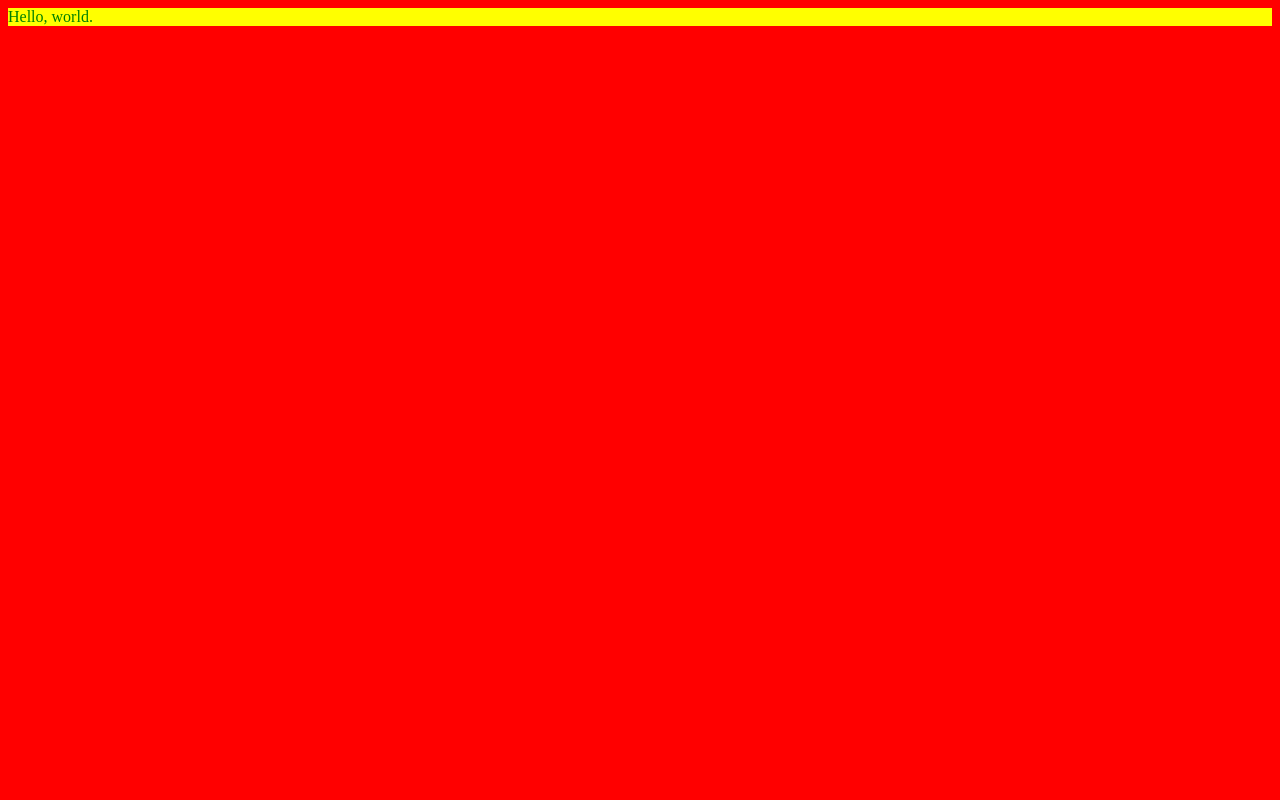
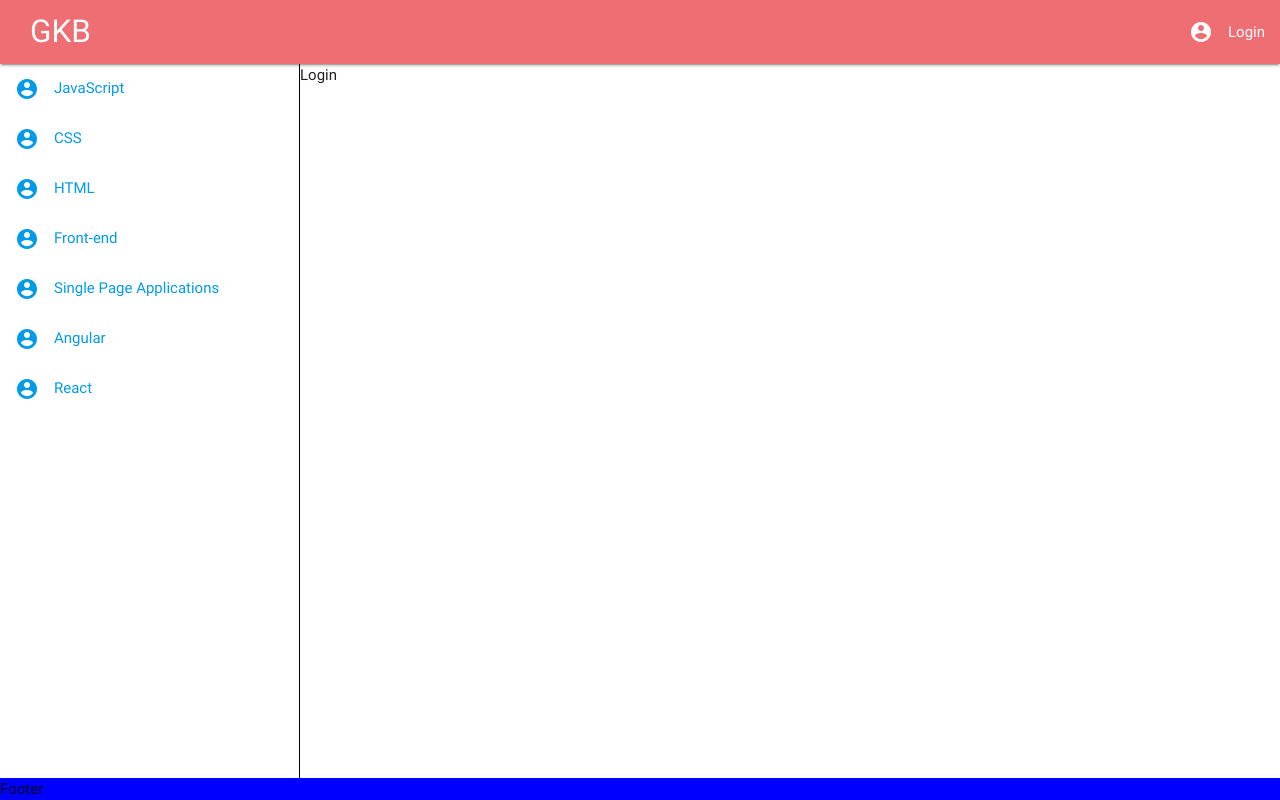
Before and after one commit to UHanczar/book_library_app, a React app: page /login in a window 1280 px wide. Built offline with nearby package versions, Linux system fonts and the light colour scheme.

Commit message:
Adding_redux

```diff
--- /dev/null
+++ b/src/actions/bookListActions.js
@@ -0,0 +1,6 @@
+import { FETCH_BOOK_LIST } from './types';
+
+export const fetchBookList = () => ({
+  type: FETCH_BOOK_LIST,
+  payload: ['book1', 'book2']
+});
--- /dev/null
+++ b/src/actions/types.js
@@ -0,0 +1 @@
+export const FETCH_BOOK_LIST = 'FETCH_BOOK_LIST';
--- /dev/null
+++ b/src/components/App.js
@@ -0,0 +1,17 @@
+import React from 'react';
+
+import './app.scss';
+
+import Header from './Header/Header';
+import Main from './Main/Main';
+import Footer from './Footer/Footer';
+
+const App = () => (
+  <div className='app__container'>
+    <Header />
+    <Main />
+    <Footer />
+  </div>
+);
+
+export default App;
--- /dev/null
+++ b/src/components/Footer/Footer.js
@@ -0,0 +1,9 @@
+import React from 'react';
+
+import './footer.scss';
+
+const Footer = () => (
+  <div className='footer_container'>Footer</div>
+);
+
+export default Footer;
--- /dev/null
+++ b/src/components/Footer/footer.scss
@@ -0,0 +1,4 @@
+.footer_container {
+  background-color: blue;
+  height: auto;
+}
--- /dev/null
+++ b/src/components/Header/Header.js
@@ -0,0 +1,28 @@
+import React from 'react';
+import { Link } from 'react-router-dom'
+
+import './header.scss';
+
+const Header = () => (
+  <div className='header__container'>
+    <nav>
+      <div className='nav-wrapper'>
+        <Link to='/' className='brand-logo'>
+          GKB
+        </Link>
+        <ul className='right'>
+          <li>
+            <Link to='/login'>
+              <i className='material-icons left'>
+                account_circle
+              </i>
+              Login
+            </Link>
+          </li>
+        </ul>
+      </div>
+    </nav>
+  </div>
+);
+
+  export default Header;
--- /dev/null
+++ b/src/components/Header/header.scss
@@ -0,0 +1,10 @@
+.header__container {
+  height: auto;
+
+  .brand-logo {
+    margin-left: 30px;
+    @media only screen and (max-width: 992px) {
+      left: 0;
+    }
+  }
+}
--- /dev/null
+++ b/src/components/Login/Login.js
@@ -0,0 +1,7 @@
+import React from 'react';
+
+const Login = () => (
+  <div>Login</div>
+);
+
+export default Login;
--- /dev/null
+++ b/src/components/Main/Main.js
@@ -0,0 +1,26 @@
+import React, { Component } from 'react';
+import { Route, Switch, Link } from 'react-router-dom';
+
+import './main.scss';
+
+import SideBar from '../Sidebar/Sidebar';
+import Login from '../Login/Login';
+
+class Main extends Component {
+
+  render() {
+    return (
+      <div className='main__container'>
+        <SideBar />
+        <div>
+          <Switch>
+            <Route exact path='/' component={() => (<div>Main</div>)} />
+            <Route exact path='/login' component={Login} />
+          </Switch>
+        </div>
+      </div>
+    );
+  }
+}
+
+export default Main;
--- /dev/null
+++ b/src/components/Main/main.scss
@@ -0,0 +1,6 @@
+.main__container {
+  display: flex;
+  flex: 1;
+  justify-content: flex-start;
+  align-items: stretch;
+}
--- /dev/null
+++ b/src/components/Sidebar/Sidebar.js
@@ -0,0 +1,53 @@
+import React from 'react';
+import { Link } from 'react-router-dom';
+
+import './sidebar.scss';
+
+import SidebarItem from '../SidebarItem/SidebarItem';
+
+const fakeCategories = [
+  {
+    categoryName: 'JavaScript',
+    categoryImg: 'account_circle'
+  },
+  {
+    categoryName: 'CSS',
+    categoryImg: 'account_circle'
+  },
+  {
+    categoryName: 'HTML',
+    categoryImg: 'account_circle'
+  },
+  {
+    categoryName: 'Front-end',
+    categoryImg: 'account_circle'
+  },
+  {
+    categoryName: 'Single Page Applications',
+    categoryImg: 'account_circle'
+  },
+  {
+    categoryName: 'Angular',
+    categoryImg: 'account_circle'
+  },
+  {
+    categoryName: 'React',
+    categoryImg: 'account_circle'
+  }
+];
+
+const SideBar = () => (
+  <div className='sidebar__container'>
+    <ul className='sidenav sidenav__custom'>
+      {fakeCategories.map(category => (
+        <SidebarItem
+          key={category.categoryName}
+          name={category.categoryName}
+          img={category.categoryImg}
+        />
+      ))}
+    </ul>
+  </div>
+);
+
+export default SideBar;
--- /dev/null
+++ b/src/components/Sidebar/sidebar.scss
@@ -0,0 +1,29 @@
+.sidebar__container {
+  display: none;
+
+  @media only screen and (min-width: 768px) {
+    display: flex;
+    width: 300px;
+    overflow-y: auto;
+    border-right: 1px solid black;
+
+    .sidenav.sidenav__custom {
+      margin-top: 0;
+      width: 100%;
+
+      .sidenav__custom-item {
+        display: flex;
+        justify-content: flex-start;
+        align-items: center;
+        width: 100%;
+        height: 50px;
+        padding: 5px 15px;
+        cursor: pointer;
+
+        &:hover {
+          background-color: #EEEBEB;
+        }
+      }
+    }
+  }
+}
--- /dev/null
+++ b/src/components/SidebarItem/SidebarItem.js
@@ -0,0 +1,21 @@
+import React from 'react';
+import PropTypes from 'prop-types';
+import { Link } from 'react-router-dom';
+
+const SidebarItem = ({ name, img }) => (
+  <li className='sidenav__custom-item'>
+    <Link to='/'>
+      <i className='material-icons left'>
+        {img}
+      </i>
+      <span>{name}</span>
+    </Link>
+  </li>
+);
+
+SidebarItem.propTypes = {
+  name: PropTypes.string.isRequired,
+  img: PropTypes.string.isRequired
+};
+
+export default SidebarItem;
--- /dev/null
+++ b/src/components/app.scss
@@ -0,0 +1,13 @@
+html, body {
+  width: 100%;
+  margin: 0;
+  padding: 0;
+}
+
+.app__container {
+  display: flex;
+  flex-direction: column;
+  justify-content: flex-start;
+  aling-items: center;
+  min-height: 100vh;
+}
--- a/src/index.html
+++ b/src/index.html
@@ -3,6 +3,7 @@
 <html>
 
 <head>
+  <link href="https://fonts.googleapis.com/icon?family=Material+Icons" rel="stylesheet">
   <meta http-equiv="Content-Type" content="text/html; charset=UTF-8" />
   <base href="/">
   <title>Book Library App</title>
--- a/src/index.js
+++ b/src/index.js
@@ -2,11 +2,21 @@
 
 import React from 'react';
 import ReactDOM from 'react-dom';
+import { BrowserRouter } from 'react-router-dom';
+import { Provider } from 'react-redux';
 
-import './styles/index.scss';
+import 'materialize-css/dist/css/materialize.min.css';
 
-const App = () => (
-  <div className='application'>Hello, world.</div>
-);
+import { fetchBookList } from './actions/bookListActions';
 
-ReactDOM.render(<App />, document.getElementById('app'));
+import store from './store';
+import App from './components/App';
+
+store.dispatch(fetchBookList());
+
+ReactDOM.render(
+  <Provider store={store}>
+    <BrowserRouter>
+      <App />
+    </BrowserRouter>
+  </Provider>, document.getElementById('app'));
--- /dev/null
+++ b/src/reducers/bookListReducer.js
@@ -0,0 +1,12 @@
+import { FETCH_BOOK_LIST } from '../actions/types';
+
+const bookListReducer = (state = {}, action) => {
+  switch (action.type) {
+    case FETCH_BOOK_LIST:
+      return action.payload;
+    default:
+      return state;
+  }
+};
+
+export default bookListReducer;
--- /dev/null
+++ b/src/reducers/index.js
@@ -0,0 +1,9 @@
+import { combineReducers } from 'redux';
+
+import bookListReducer from './bookListReducer';
+
+const rootReducer = combineReducers({
+  bookList: bookListReducer
+});
+
+export default rootReducer;
--- /dev/null
+++ b/src/store/index.js
@@ -0,0 +1,21 @@
+import { applyMiddleware, compose, createStore } from 'redux';
+import thunk from 'redux-thunk';
+import logger from 'redux-logger';
+
+import rootReducer from '../reducers/index';
+
+const initialState = {};
+
+const middleware = [thunk, logger];
+
+const store = createStore(
+  rootReducer,
+  initialState,
+  compose(
+    applyMiddleware(...middleware),
+    typeof window === 'object' && typeof window.devToolsExtension !== 'undefined' ?
+      window.devToolsExtension() : f => f
+  )
+);
+
+export default store;
--- a/src/styles/index.scss
+++ /dev/null
@@ -1,8 +0,0 @@
-body {
-  background-color: red;
-
-  div {
-    color: green;
-    background-color: yellow;
-  }
-}
```
